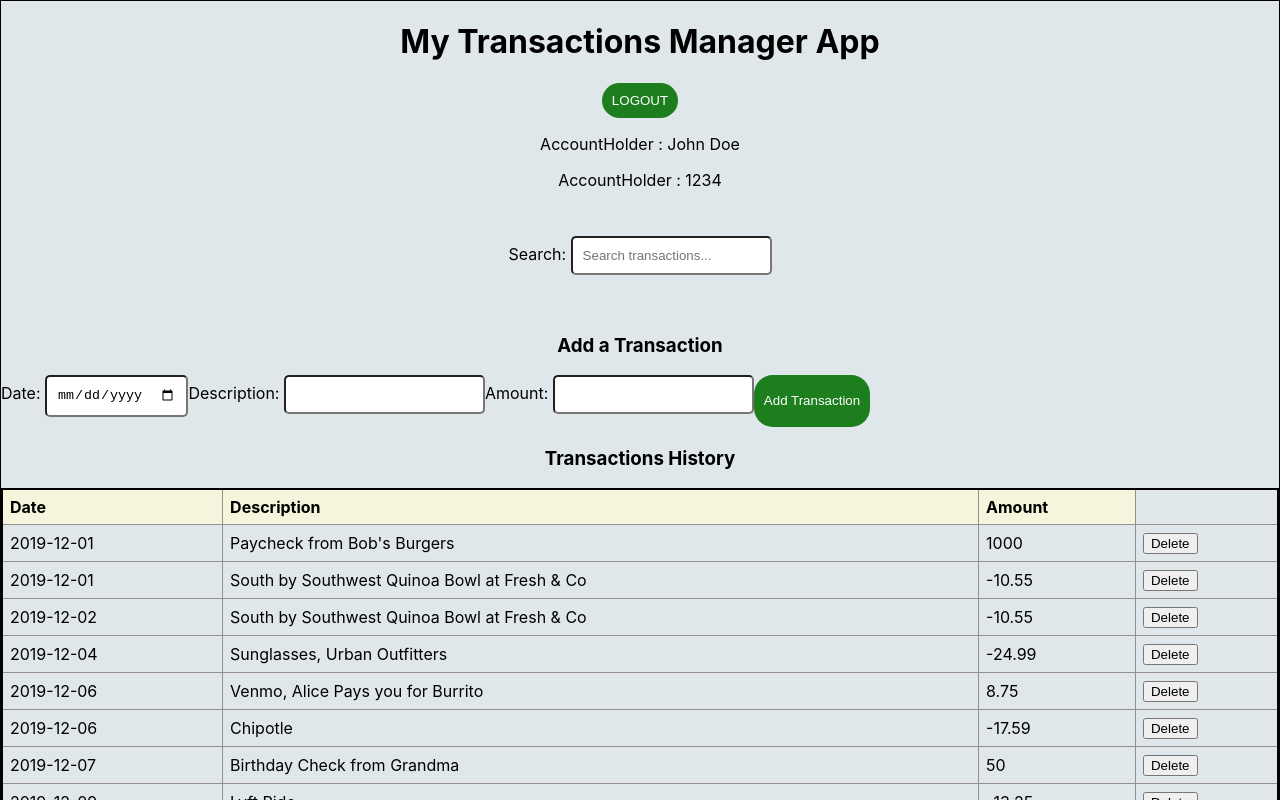
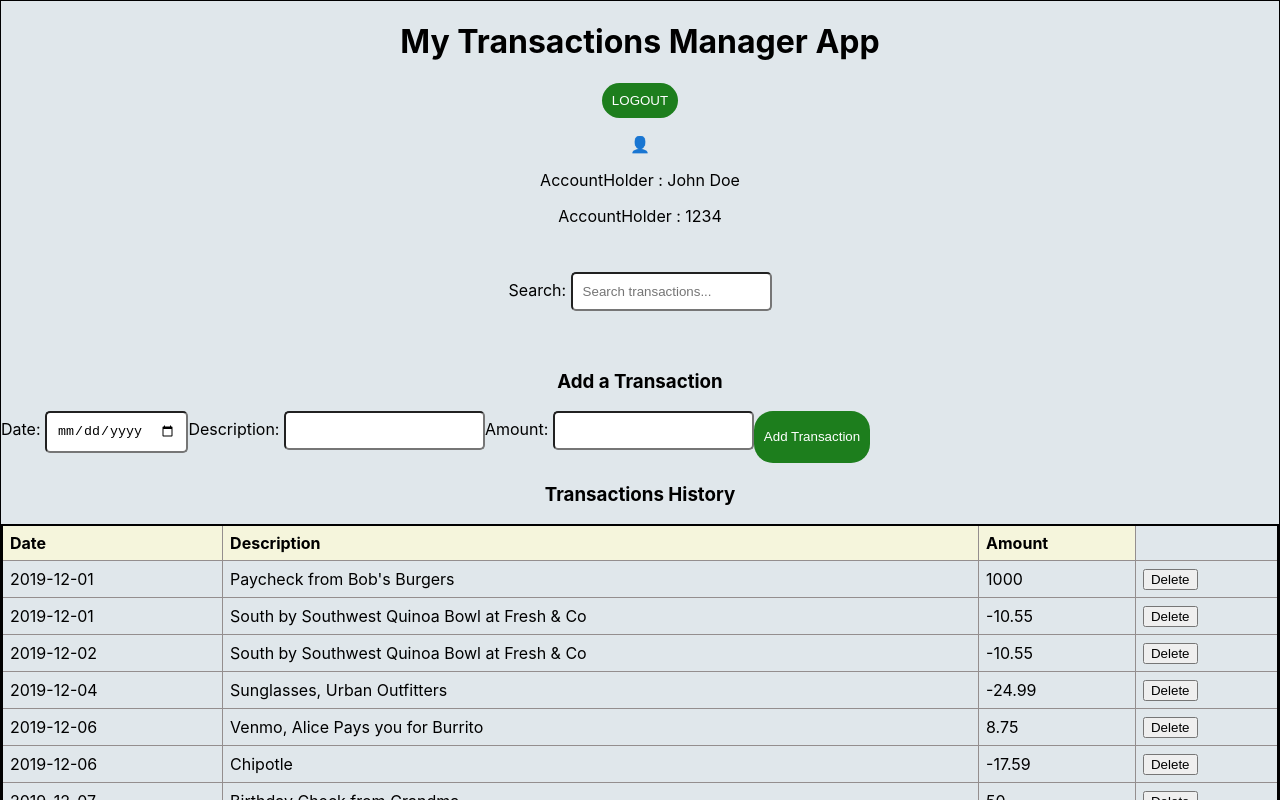
Before and after one commit to BrendahKiragu/brendah-week-1-code-challenge-bank-transaction-app, a React (Create React App) app: page / in a window 1280 px wide. Both pictures are taken after a click on the button "LOGIN". Shown: the top 800 px of the page. Built offline with nearby package versions, Linux system fonts and the light colour scheme; data requests are answered from the project's data file.

Commit message:
adds an icon to profile

```diff
--- a/src/components/Header.js
+++ b/src/components/Header.js
@@ -6,6 +6,7 @@ function Header ({onHandleLog,isLoggedin, accountDetails}) {
     //conditional rendering of acc details based on log status
     if(isLoggedin && accountDetails){
       return (<div>
+        <p>👤</p>
         <p>AccountHolder : {accountDetails.accountHolder}</p>
         <p>AccountHolder : {accountDetails.accountNumber}</p>
       </div>)
```
